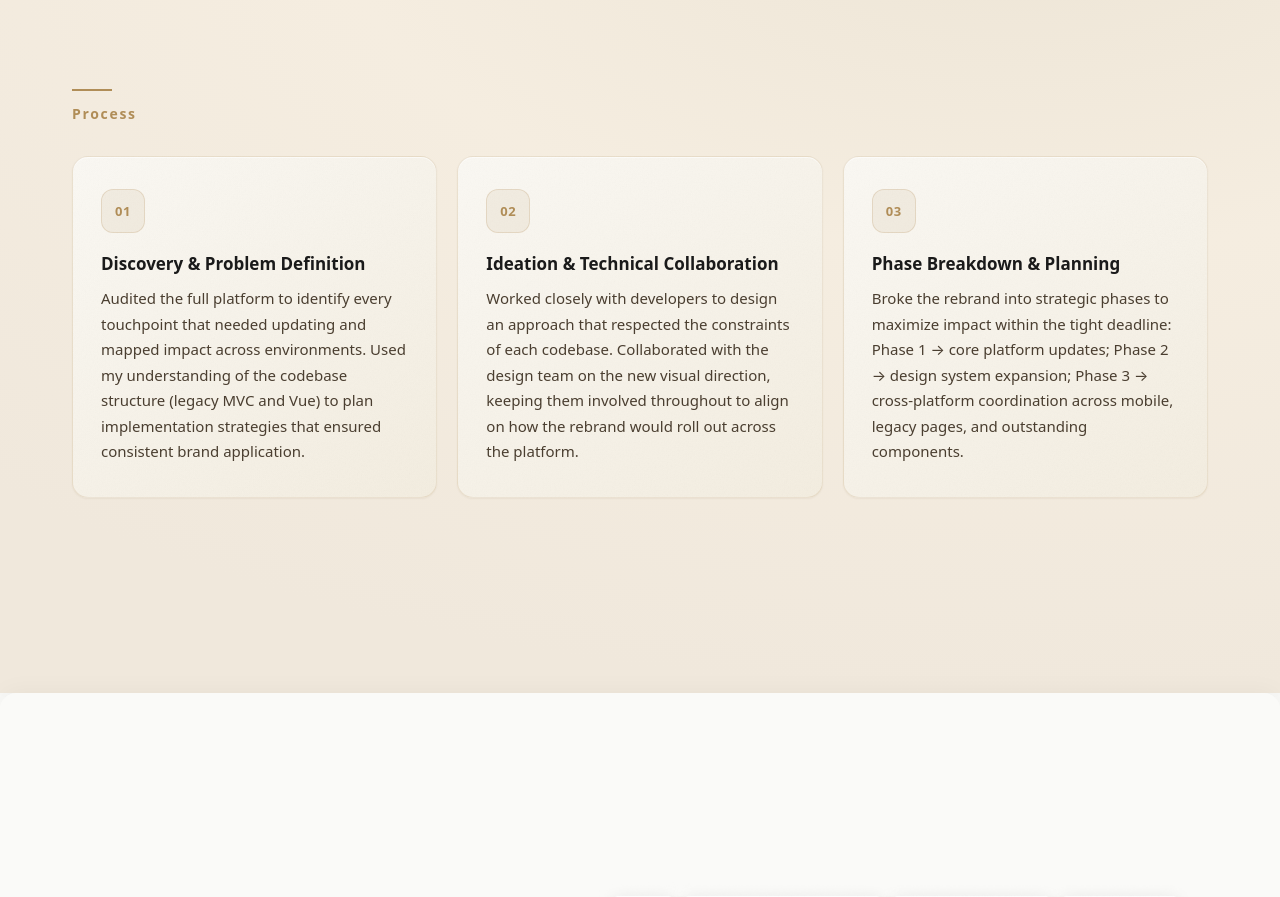
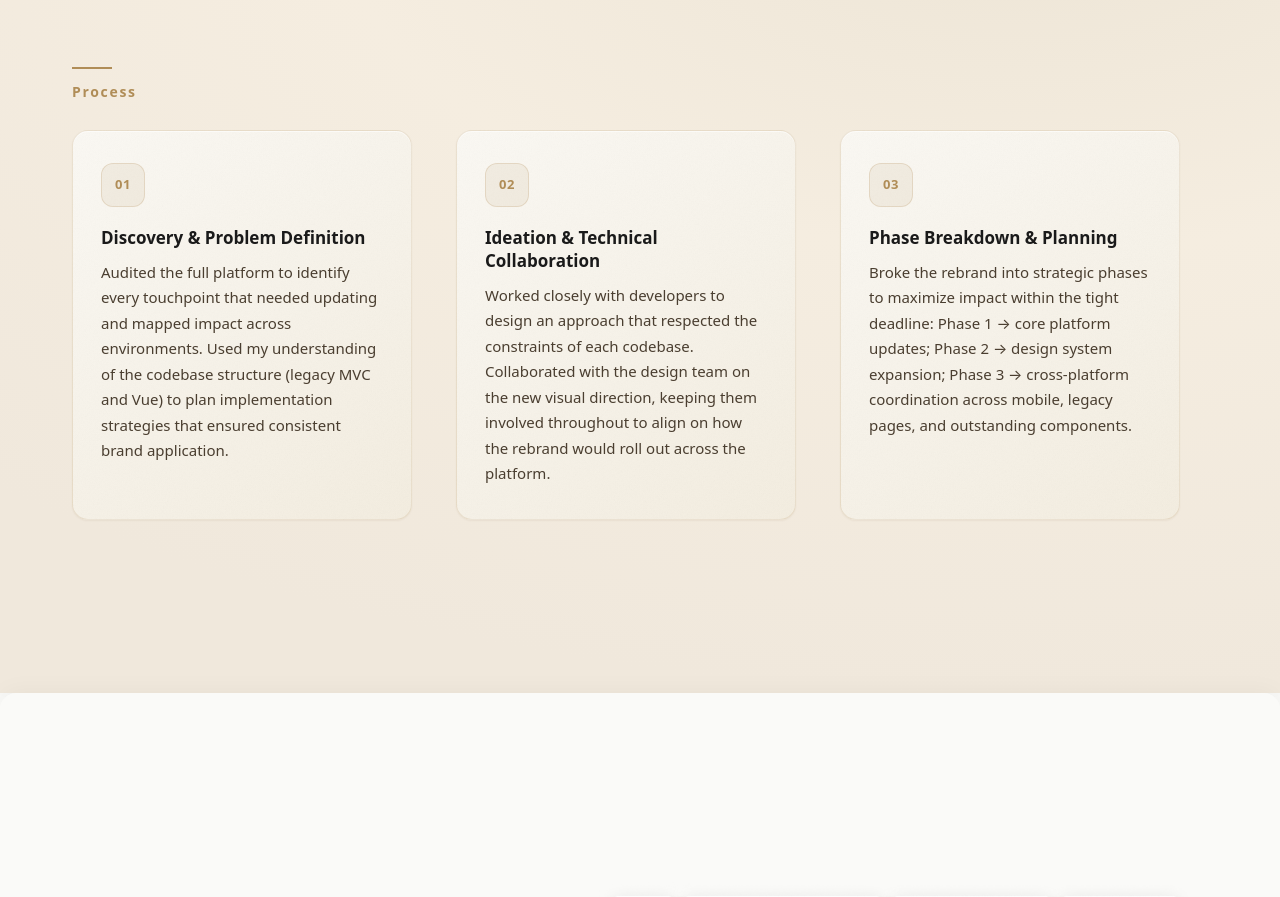
Before and after one commit to esperanzage/portfolio-2026, a React (Vite) app: page /case-study/rebranding in a window 1280 px wide. Shown: the part 1720-2617 px from the top of the page. Built offline with nearby package versions, Linux system fonts and the light colour scheme; a web font is replaced by a local one.

Commit message:
Mobile view fixes

```diff
--- a/src/components/CaseStudyPage.jsx
+++ b/src/components/CaseStudyPage.jsx
@@ -233,13 +233,13 @@ export default function CaseStudyPage({ cs }) {
 
         {/* ── 3: Process — full-screen sticky, homepage card style ── */}
         <StickySection zIndex={3} background='radial-gradient(ellipse 120% 100% at 80% 0%, #EDE5D6 0%, #F5EDE0 45%, #F0E8DC 100%)'>
-          <div style={{ ...INNER, padding: 'clamp(56px, 7vw, 96px) 32px' }}>
+          <div style={{ ...INNER, padding: 'clamp(56px, 7vw, 96px) 32px', width: '100%', boxSizing: 'border-box' }}>
             <FadeIn>
               <SectionLabel>Process</SectionLabel>
             </FadeIn>
-            <div style={{ display: 'grid', gridTemplateColumns: 'repeat(auto-fit, minmax(220px, 1fr))', gap: 20, marginTop: 32 }}>
+            <div className="process-cards-slider" style={{ gap: 16, marginTop: 28 }}>
               {cs.process.map((step, i) => (
-                <FadeIn key={i} delay={i * 80}>
+                <FadeIn key={i} delay={i * 80} className="process-card-item">
                   <div style={{
                     background: `linear-gradient(145deg, #FAF8F3 0%, #F3EDE0 100%), ${NOISE_BG}`,
                     backgroundBlendMode: 'multiply',
--- a/src/index.css
+++ b/src/index.css
@@ -200,6 +200,36 @@ body {
   max-height: 400px;
 }
 
+/* ── Process cards — mobile horizontal slider ── */
+.process-cards-slider {
+  display: flex;
+  overflow-x: auto;
+  overflow-y: hidden;
+  scroll-snap-type: x mandatory;
+  -ms-overflow-style: none;
+  scrollbar-width: none;
+  min-width: 0;
+  width: 100%;
+}
+.process-cards-slider::-webkit-scrollbar { display: none; }
+.process-card-item {
+  flex-shrink: 0;
+  width: 82vw;
+  max-width: 340px;
+  scroll-snap-align: start;
+}
+@media (min-width: 1024px) {
+  .process-cards-slider {
+    display: grid;
+    grid-template-columns: repeat(auto-fit, minmax(200px, 1fr));
+    overflow-x: visible;
+    overflow-y: visible;
+    scroll-snap-type: none;
+    width: 100%;
+  }
+  .process-card-item { width: auto; }
+}
+
 /* ── Process keyword dots ── */
 .process-keywords span {
   color: #666666;
```
